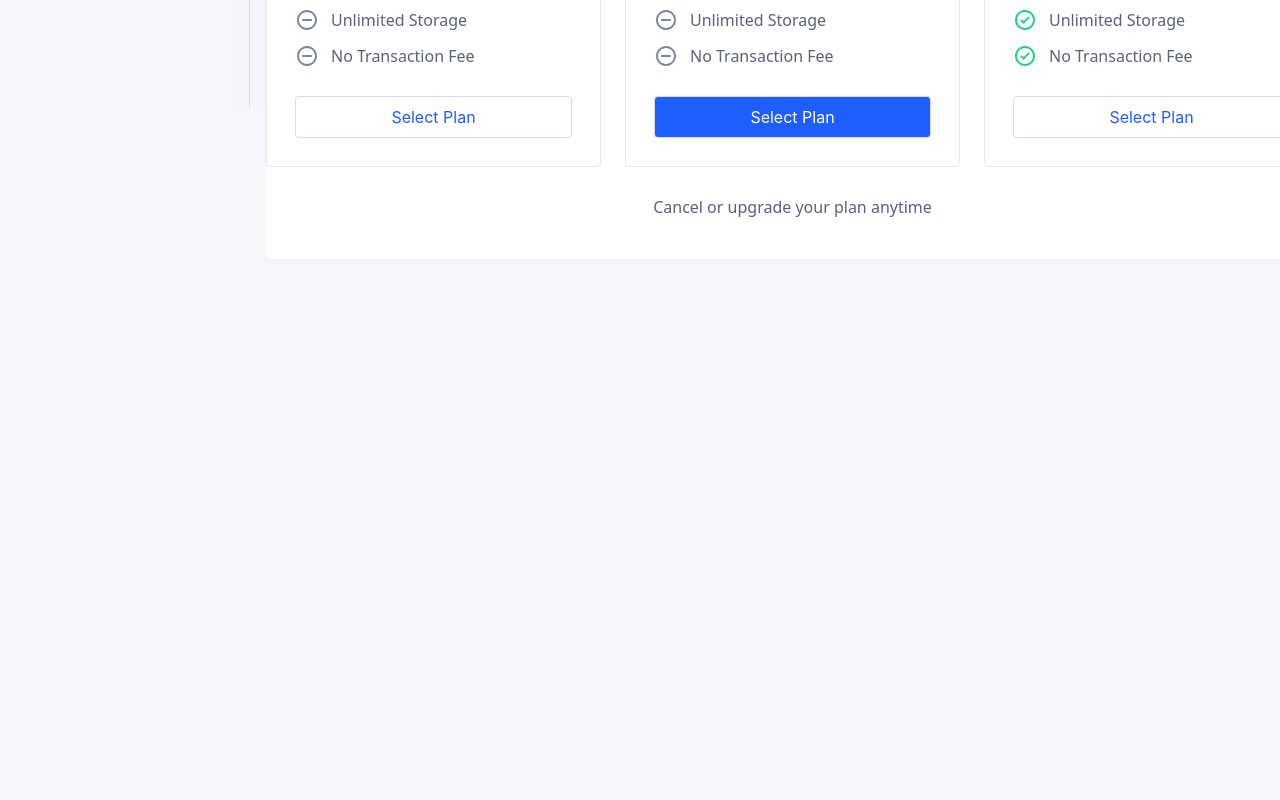
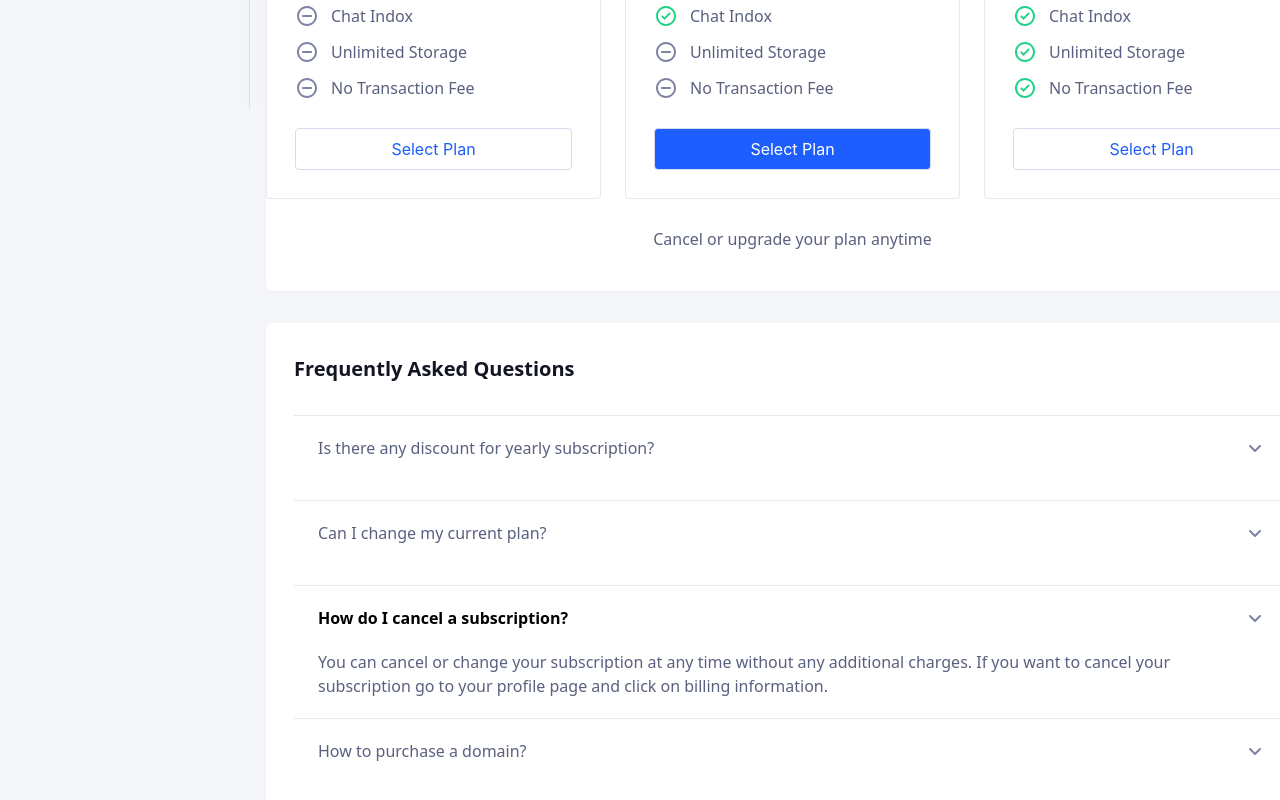
Before and after one commit to realAdif/greenbase-front-end, a React (Vite) app: page / in a window 1280 px wide. Shown: the part 756-1556 px from the top of the page. Before the commit the page ends 1031 px from the top, so only its background shows below. Built offline with nearby package versions, Linux system fonts and the light colour scheme.

Commit message:
FQA page

```diff
--- a/src/App.jsx
+++ b/src/App.jsx
@@ -1,5 +1,6 @@
 import Navbar from './components/Navbar';
 import Sidebar from './components/Sidebar';
+import FAQPage from './pages/FAQPage';
 import PricingPlan from './pages/PricingPlan';
 
 function App() {
@@ -15,6 +16,7 @@ function App() {
         <div className="flex-1 p-4 container mx-auto ">
           <h1>Chose a Plan</h1>
           <PricingPlan />
+          <FAQPage />
         </div>
       </section>
     </main>
--- /dev/null
+++ b/src/pages/FAQPage.jsx
@@ -0,0 +1,53 @@
+import IconComponent from '../components/IconComponent';
+import { questions } from '../utils/faqList';
+import { useState } from 'react';
+
+function FAQPage() {
+  const [visibleAnswerIndex, setVisibleAnswerIndex] = useState(2);
+  const handleButtonClick = (index) => {
+    if (visibleAnswerIndex === index) {
+      setVisibleAnswerIndex(null);
+    } else {
+      setVisibleAnswerIndex(index);
+    }
+  };
+
+  return (
+    <div className="bg-white rounded-md drop-shadow-sm p-7 mb-10">
+      <h2 className="pb-7">Frequently Asked Questions</h2>
+      <div>
+        {questions.map((question, index) => {
+          return (
+            <div
+              key={index}
+              className=" py-5 px-6 odd:border-y border-[#E6E9F4] "
+            >
+              <div className="flex justify-between mb-5">
+                <p
+                  className={
+                    visibleAnswerIndex === index && 'text-black font-bold'
+                  }
+                >
+                  {question.title}
+                </p>
+                <button onClick={() => handleButtonClick(index)}>
+                  <IconComponent imgKey="arrowdownIcon" alt="arrow down icon" />
+                </button>
+              </div>
+              {visibleAnswerIndex === index && (
+                <p>
+                  You can cancel or change your subscription at any time without
+                  any additional charges. If you want to cancel your
+                  subscription go to your profile page and click on billing
+                  information.
+                </p>
+              )}
+            </div>
+          );
+        })}
+      </div>
+    </div>
+  );
+}
+
+export default FAQPage;
--- a/src/pages/PricingPlan.jsx
+++ b/src/pages/PricingPlan.jsx
@@ -6,7 +6,7 @@ import {
 } from '../utils/pricingList';
 function PricingPlan() {
   return (
-    <div className=" py-10 bg-white rounded-md ">
+    <div className="py-10 my-8 bg-white rounded-md drop-shadow-sm ">
       {/* title */}
       <div className="text-center ">
         <h2 className=" mb-4">Pricing Plans</h2>
@@ -17,7 +17,7 @@ function PricingPlan() {
         {/* bill */}
         <div className="flex justify-center border border-[#D7DBEC] rounded max-w-[243px] mx-auto">
           {/* monthly */}
-          <div className="min-w-[120px]  text-left pl-2">
+          <div className="min-w-[120px] text-left pl-2">
             <p> Bill Monthly</p>
           </div>
           {/* Annually */}
--- /dev/null
+++ b/src/utils/faqList.js
@@ -0,0 +1,14 @@
+export const questions = [
+  {
+    title: 'Is there any discount for yearly subscription?',
+  },
+  {
+    title: 'Can I change my current plan?',
+  },
+  {
+    title: 'How do I cancel a subscription?',
+  },
+  {
+    title: 'How to purchase a domain?',
+  },
+];
```
Also changed, not shown: src/pages/FAQ.jsx (deleted).
